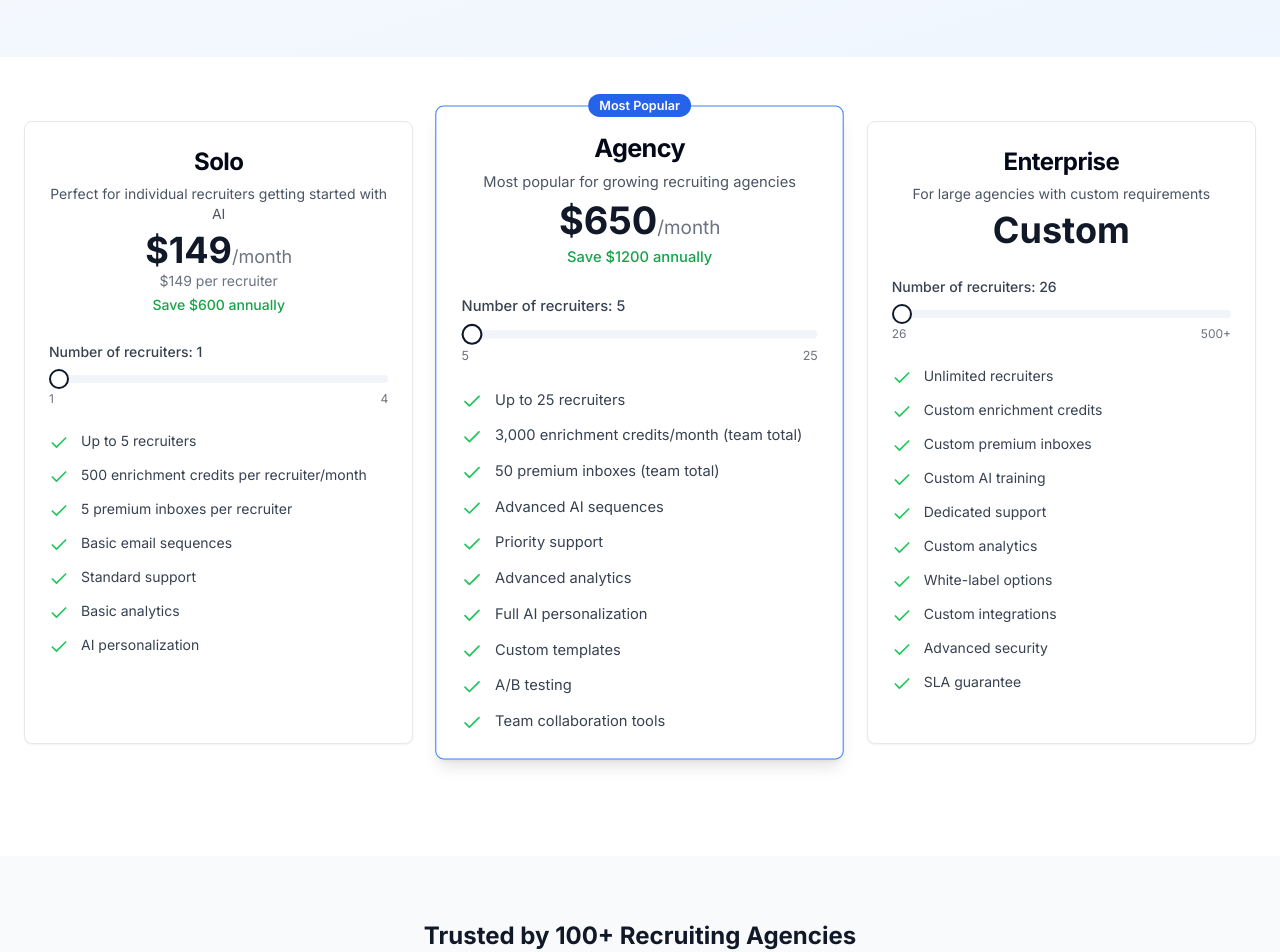
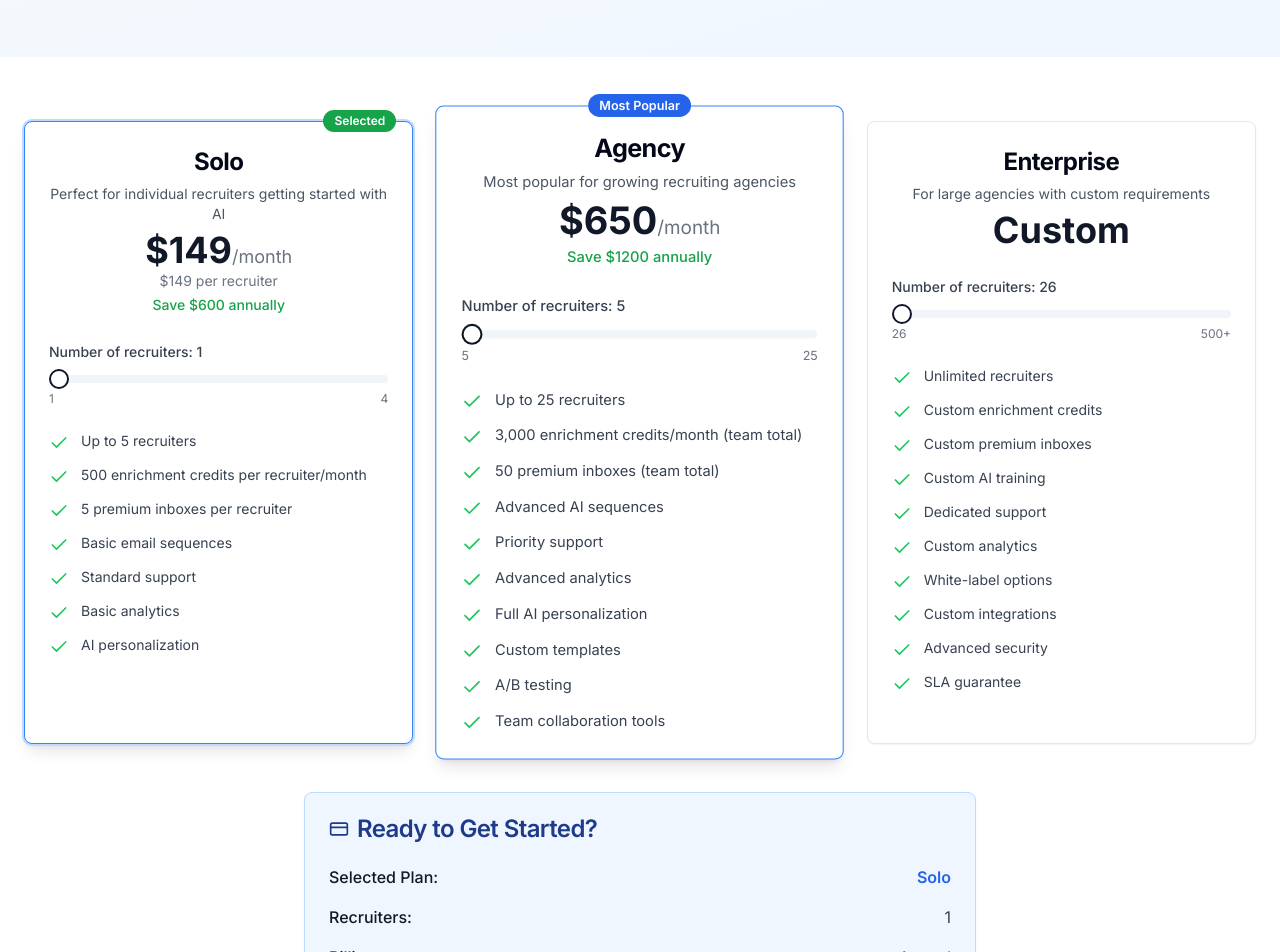
Before and after one commit to davidmetawork/quinton-ai, a Next.js app: page /signup in a window 1280 px wide. Shown: the part 360-1312 px from the top of the page. Built offline with nearby package versions, Linux system fonts and the light colour scheme.

Commit message:
Set Solo plan as default selection on signup page - Solo plan with 1 recruiter is now pre-selected when users visit /signup

```diff
--- a/app/signup/page.tsx
+++ b/app/signup/page.tsx
@@ -11,7 +11,7 @@ import { Check, ArrowRight, ArrowLeft, CreditCard, Shield, Users, Zap } from 'lu
 
 export default function SignupPage() {
   const [isAnnual, setIsAnnual] = useState(true)
-  const [selectedPlan, setSelectedPlan] = useState<string | null>(null)
+  const [selectedPlan, setSelectedPlan] = useState<string | null>('solo')
   const [soloSeats, setSoloSeats] = useState([1])
   const [agencySeats, setAgencySeats] = useState([5])
   const [enterpriseSeats, setEnterpriseSeats] = useState([26])
```
